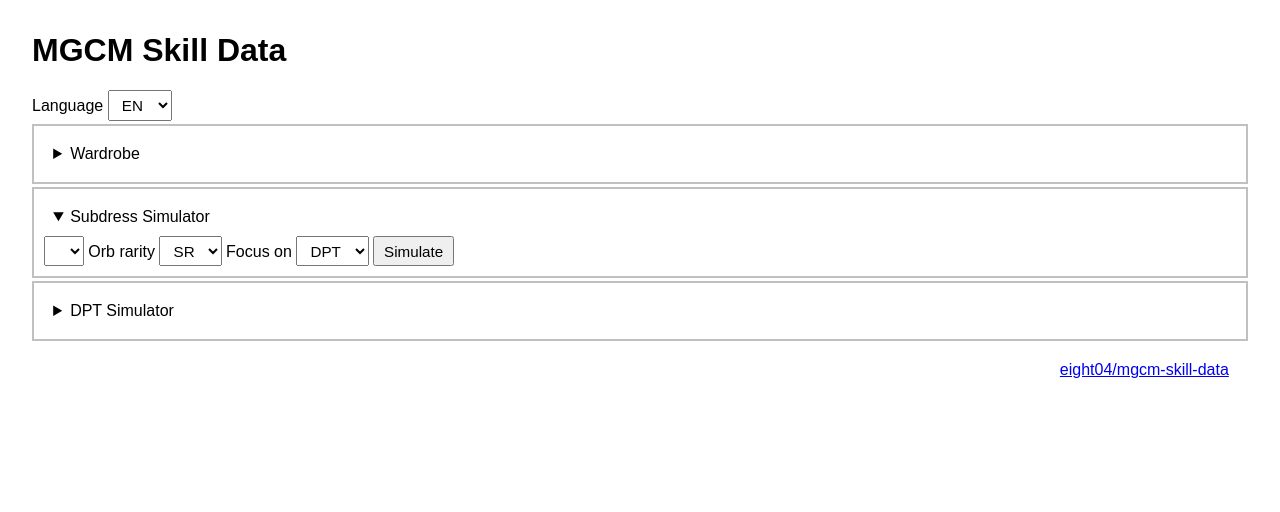
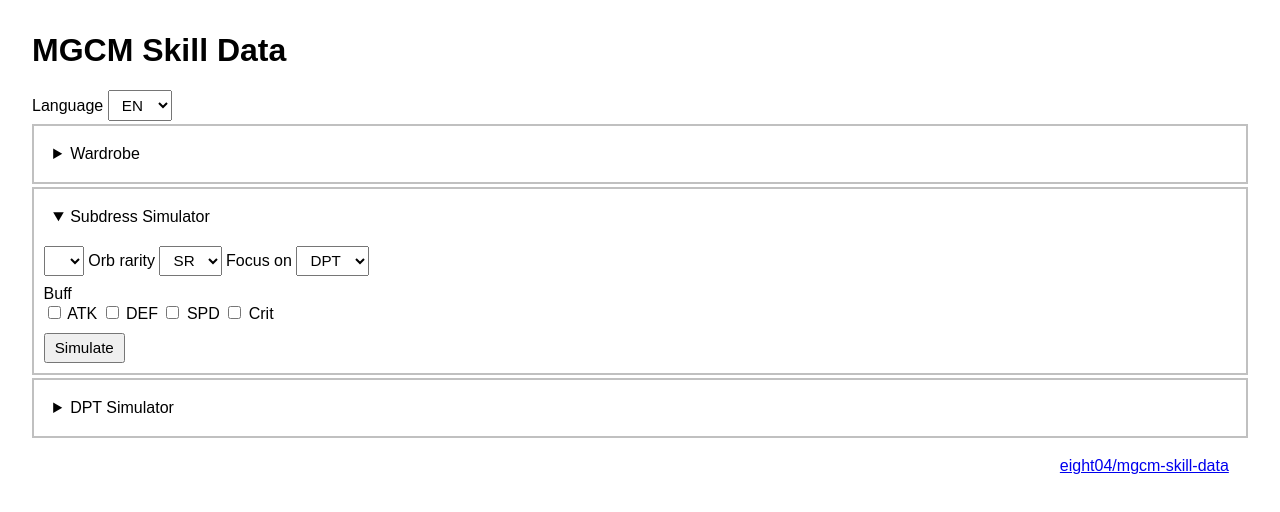
Before and after one commit to eight04/mgcm-skill-data, a Svelte app: page / in a window 1280 px wide. Both pictures are taken after a click on the heading "Subdress Simulator". Shown: the top 512 px of the page. Built offline with nearby package versions, Linux system fonts and the light colour scheme; the HTML template or start-up script is replaced by a standard one.

Commit message:
Add: buff chooser to sub simulator

```diff
--- /dev/null
+++ b/src/BuffChooser.svelte
@@ -0,0 +1,23 @@
+<script>
+export let buff = [];
+</script>
+
+<div class="radio-group">
+  <div class="radio-title">Buff</div>
+  <label>
+    <input type="checkbox" bind:group={buff} value="atk">
+    ATK
+  </label>
+  <label>
+    <input type="checkbox" bind:group={buff} value="def">
+    DEF
+  </label>
+  <label>
+    <input type="checkbox" bind:group={buff} value="spd">
+    SPD
+  </label>
+  <label>
+    <input type="checkbox" bind:group={buff} value="crit">
+    Crit
+  </label>
+</div>
--- a/src/DPSSimulator.svelte
+++ b/src/DPSSimulator.svelte
@@ -1,5 +1,6 @@
 <script>
 import DressLink from "./DressLink.svelte";
+import BuffChooser from "./BuffChooser.svelte";
 
 import {getStore} from "./store.mjs";
 import {simulateDps} from "./simulate.mjs";
@@ -62,25 +63,7 @@ function getOrbName(build) {
   </label>
 </div>
 
-<div class="radio-group">
-  <div class="radio-title">Buff</div>
-  <label>
-    <input type="checkbox" bind:group={buff} value="atk">
-    ATK
-  </label>
-  <label>
-    <input type="checkbox" bind:group={buff} value="def">
-    DEF
-  </label>
-  <label>
-    <input type="checkbox" bind:group={buff} value="spd">
-    SPD
-  </label>
-  <label>
-    <input type="checkbox" bind:group={buff} value="crit">
-    Crit
-  </label>
-</div>
+<BuffChooser bind:buff={buff}></BuffChooser>
 
 <div class="radio-group">
   <div class="radio-title">Target debuff</div>
--- a/src/SubdressSimulator.svelte
+++ b/src/SubdressSimulator.svelte
@@ -1,5 +1,6 @@
 <script>
 import DressTable from "./DressTable.svelte";
+import BuffChooser from "./BuffChooser.svelte";
 
 import {getStore} from "./store.mjs";
 import {simulateSubDress} from "./simulate.mjs";
@@ -10,6 +11,7 @@ const maxLvDresses = getStore("maxLVDresses", []);
 let choosedDress = $includedDresses[0];
 let focusOn = "dps";
 let orbRarity = "sr";
+let buff = [];
 
 let result;
 let resultErr;
@@ -21,7 +23,8 @@ async function simulate() {
       maxLvDresses: $maxLvDresses,
       mainDressName: choosedDress,
       focusOn,
-      orbRarity
+      orbRarity,
+      buff
     });
     resultErr = false;
   } catch (err) {
@@ -32,12 +35,12 @@ async function simulate() {
 }
 </script>
 
+<div class="input-group">
   <select id="choosedDress" bind:value={choosedDress}>
     {#each $includedDresses as name}
       <option value={name}>{$_d(name)}</option>
     {/each}
   </select>
-
   <label>
     Orb rarity
     <select bind:value={orbRarity}>
@@ -45,7 +48,6 @@ async function simulate() {
       <option value="ur">UR</option>
     </select>
   </label>
-
   <label>
     Focus on
     <select id="focusOn" bind:value={focusOn}>
@@ -58,6 +60,13 @@ async function simulate() {
       <option value="rst">RST</option>
     </select>
   </label>
+</div>
+
+{#if focusOn === "dps"}
+  <div class="input-group">
+    <BuffChooser bind:buff={buff} />
+  </div>
+{/if}
 
 <button on:click={simulate}>Simulate</button>
 
@@ -78,4 +87,7 @@ async function simulate() {
 .result-err {
   color: red;
 }
+.input-group {
+  margin: .6em 0;
+}
 </style>
--- a/src/simulate.mjs
+++ b/src/simulate.mjs
@@ -14,7 +14,8 @@ export function simulateSubDress({
   orbRarity,
   buff
 }) {
-  const mod = focusOn === "dps" ? simulateSkillMod({dress: mainDress}) : {[focusOn]: 1};
+  buff = normalizeBuff(buff);
+  const mod = focusOn === "dps" ? simulateSkillMod({dress: mainDress, buff}) : {[focusOn]: 1};
 
   const mainDressResult = buildDress({
     dress: mainDress,
```
Also changed, not shown: 3 other files (tests, documents, lock files or other folders). Lines whose indentation alone changed are shown as unchanged.
